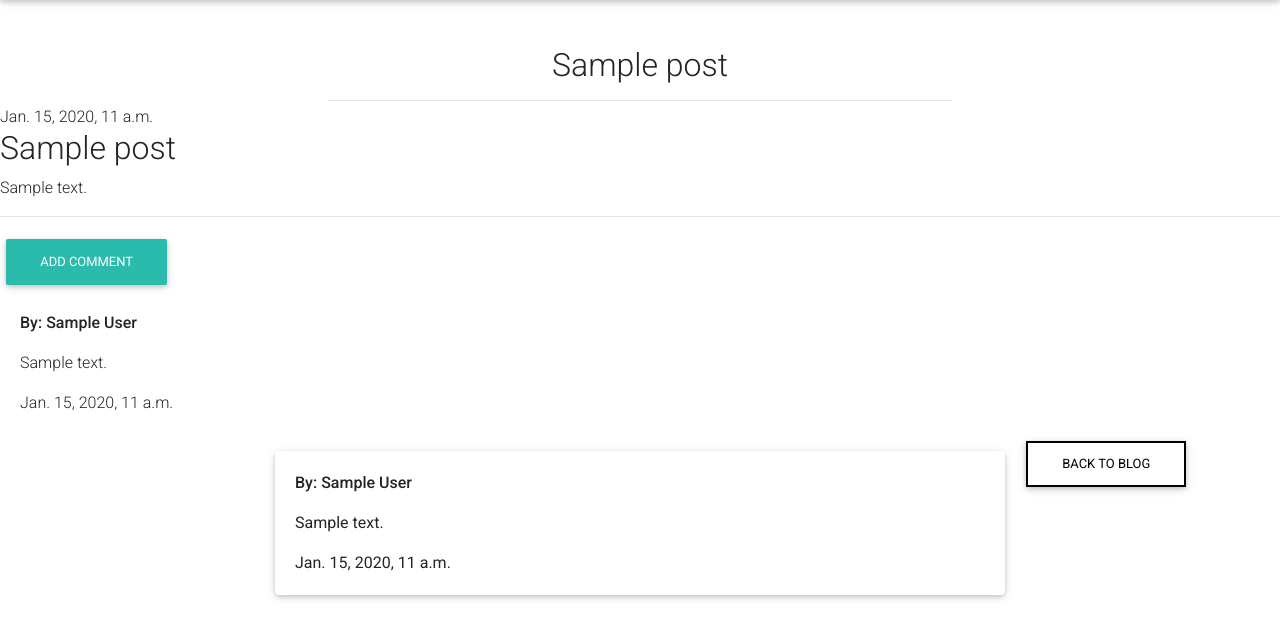
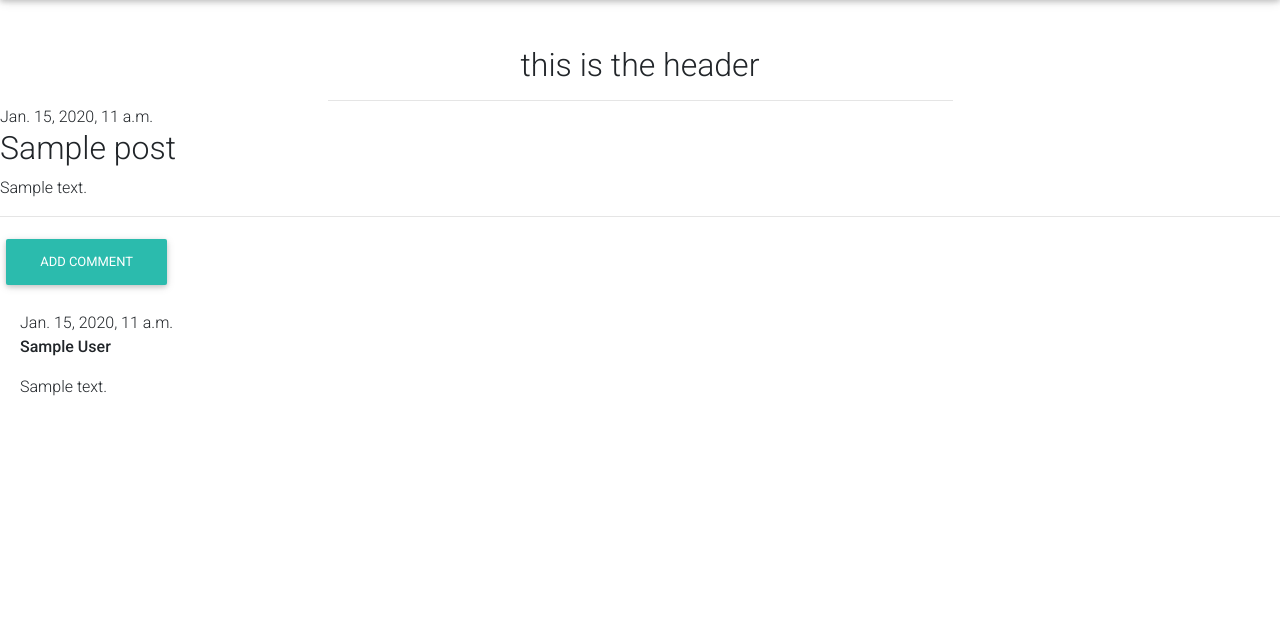
Before and after one commit to lucyrush/rivercity_jewellery, a Django app: page /blog/post/1/ in a window 1280 px wide. Shown: the part 134-773 px from the top of the page. Run offline with Django 3.2, Linux system fonts and the light colour scheme; tables that the repository leaves empty hold one stand-in row (values such as "Sample post"); some libraries are stand-ins or nearby versions.

Commit message:
Fied comment error

```diff
--- a/blog/templates/blog/article-details.html
+++ b/blog/templates/blog/article-details.html
@@ -14,7 +14,7 @@
 <div class="container-fluid">
     <div class="row">
             <div class="col text-center mt-3">
-                <h2 class="logo-font">{{ post.title }}</h2>
+                <h2 class="logo-font">this is the header</h2>
                 <hr class="w-50 mb-1">
             </div>
         </div>
@@ -36,51 +36,19 @@
 {% for comment in post.comments.all %}
     {% if user.is_authenticated or comment.approved_comment %}
     <div class="comment">
-        <strong>By: {{ comment.author }}</strong>
-        <p>{{ comment.text|linebreaks }}</p>
         <div class="date">
             {{ comment.created_date }}
+            {% if not comment.approved_comment %}
+                <a class="btn btn-default" href="{% url 'comment_remove' pk=comment.pk %}"><span class="glyphicon glyphicon-remove"></span>Remove Comment</a>
+                <a class="btn btn-default" href="{% url 'comment_approve' pk=comment.pk %}"><span class="glyphicon glyphicon-ok">Approve Comment</span></a>
+            {% endif %}
         </div>
+        <strong>{{ comment.author }}</strong>
+        <p>{{ comment.text|linebreaks }}</p>
     </div>
     {% endif %}
 {% empty %}
     <p>No comments here yet :(</p>
-    {% if not comment.approved_comment %}
-                <a class="btn btn-default" href="{% url 'comment_remove' pk=comment.pk %}"><span class="glyphicon glyphicon-remove"></span>Remove Comment</a>
-                <a class="btn btn-default" href="{% url 'comment_approve' pk=comment.pk %}"><span class="glyphicon glyphicon-ok">Approve Comment</span></a>
-    {% endif %}
 {% endfor %}
     </div>
-
-    {% for comment in post.comments.all %}
-    {% if user.is_authenticated or comment.approved_comment %}
-    <div class="container">
-	<div class="row">
-		<div class="col col-md-8 offset-md-2 mt-3">
-            <div class="card">
-                <div class="comment">
-                    <strong>By: {{ comment.author }}</strong>
-                    <p>{{ comment.text|linebreaks }}</p>
-                    <div class="date">
-                        {{ comment.created_date }}
-                    </div>
-                </div>
-            </div>
-            {% endif %}
-            {% empty %}
-            <p>No comments here yet :(</p>
-            {% if not comment.approved_comment %}
-                <a class="btn btn-default" href="{% url 'comment_remove' pk=comment.pk %}"><span class="glyphicon glyphicon-remove"></span>Remove Comment</a>
-                <a class="btn btn-default" href="{% url 'comment_approve' pk=comment.pk %}"><span class="glyphicon glyphicon-ok">Approve Comment</span></a>
-        </div>
-    </div>
-    {% endif %}
-    {% endfor %}
-    </div>
-
-    <div class="text-center">
-            <a class="btn btn-outline-black rounded-0" href="{% url 'post_list' %}">Back to Blog</a>
-    </div>
-
-
 {% endblock %}
```
